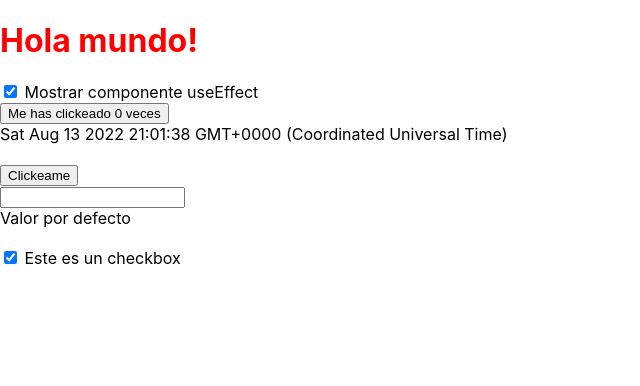
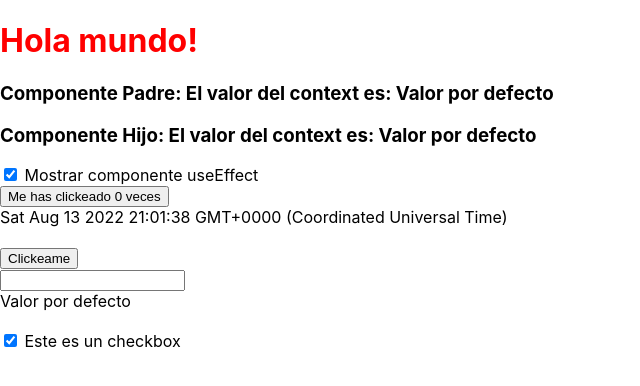
Before and after one commit to eminvrz/curso-React17-ASP.NET5, a React (Create React App) app: page / in a window 1280 px wide. Shown: the top 386 px of the page, without its empty margins (0-640 px from the left). Built offline with nearby package versions, Linux system fonts and the light colour scheme.

Commit message:
Ejemplo de UseContext

```diff
--- a/src/App.tsx
+++ b/src/App.tsx
@@ -1,9 +1,11 @@
 import { useState, useEffect } from 'react'
 import './App.css'
+import Abuelo from './componentes/Abuelo'
 // import ContenidoDinamico from './componentes/ContenidoDinamico'
 import EjemploUseEffect from './componentes/EjemploUseEffect'
 import FormularioTexto from './componentes/FormularioTexto'
 import MostrarTexto from './componentes/MostrarTexto'
+import ValorContext from './componentes/ValorContext'
 
 function App() {
 
@@ -39,6 +41,10 @@ function App() {
   return(
     <div>
       <h1 className='rojo'>Hola mundo!</h1>
+
+      <ValorContext.Provider value ={texto}>
+        <Abuelo />
+      </ValorContext.Provider>
 
       <div>
         <input type="checkbox"
--- /dev/null
+++ b/src/componentes/Abuelo.tsx
@@ -0,0 +1,10 @@
+import Padre from "./Padre"
+import React from 'react'
+
+function Abuelo() {
+    return (
+        <Padre />
+     )
+}
+
+export default Abuelo;
--- /dev/null
+++ b/src/componentes/Hijo.tsx
@@ -0,0 +1,16 @@
+import { useContext } from "react"
+import ValorContext from "./ValorContext";
+
+function Hijo() {
+
+    //* ReactHook useContext
+    const valor = useContext(ValorContext);
+
+    return (
+        <>
+            <h3>Componente Hijo: El valor del context es: {valor}</h3>
+        </>
+     );
+}
+
+export default Hijo;
--- /dev/null
+++ b/src/componentes/Padre.tsx
@@ -0,0 +1,19 @@
+import { useContext } from "react"
+import Hijo from './Hijo'
+import ValorContext from "./ValorContext"
+
+function Padre() {
+
+    //* ReactHook useContext
+    const valor = useContext(ValorContext);
+
+
+    return (
+        <>
+            <h3>Componente Padre: El valor del context es: {valor}</h3>
+            <Hijo/>
+        </>
+     );
+}
+
+export default Padre;
```
